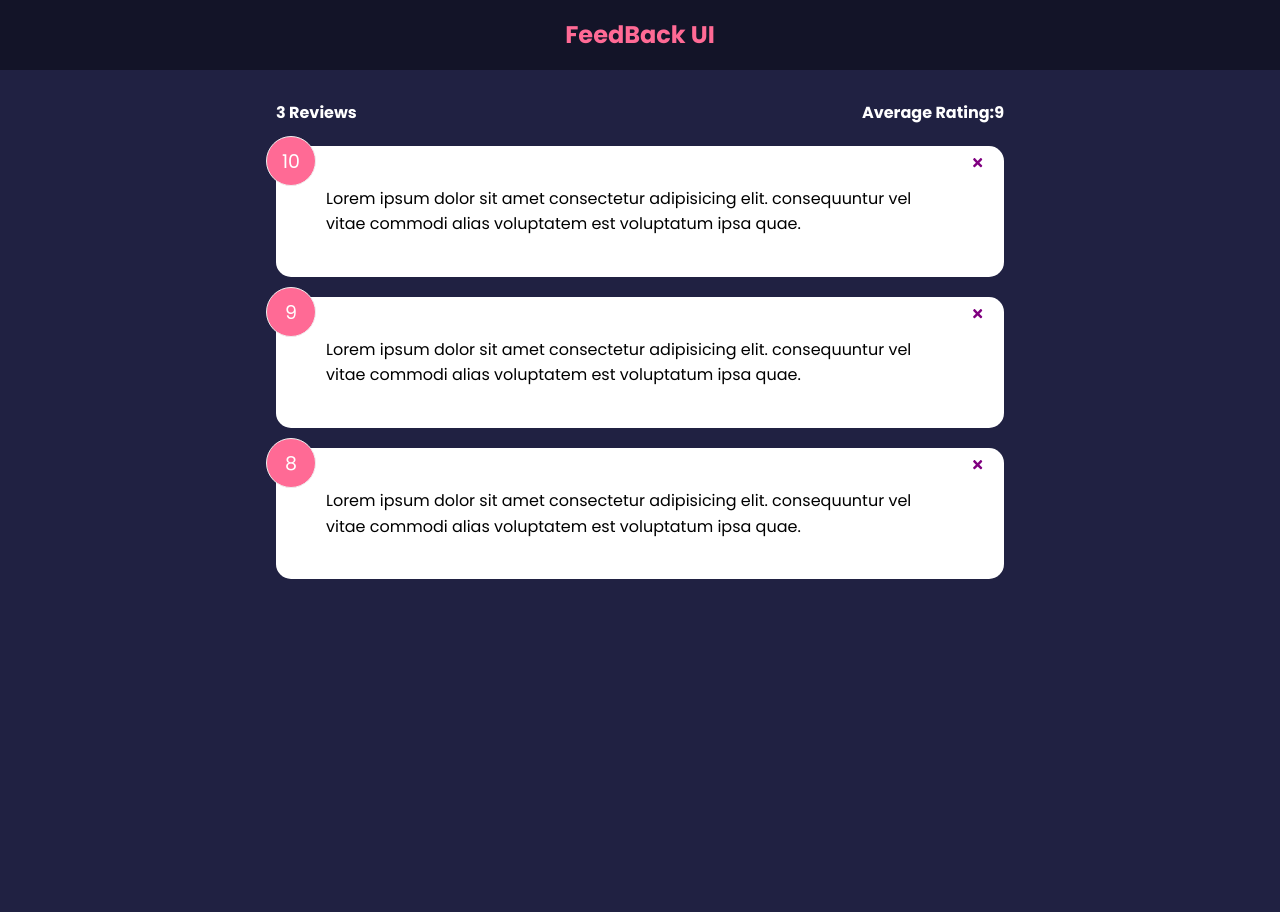
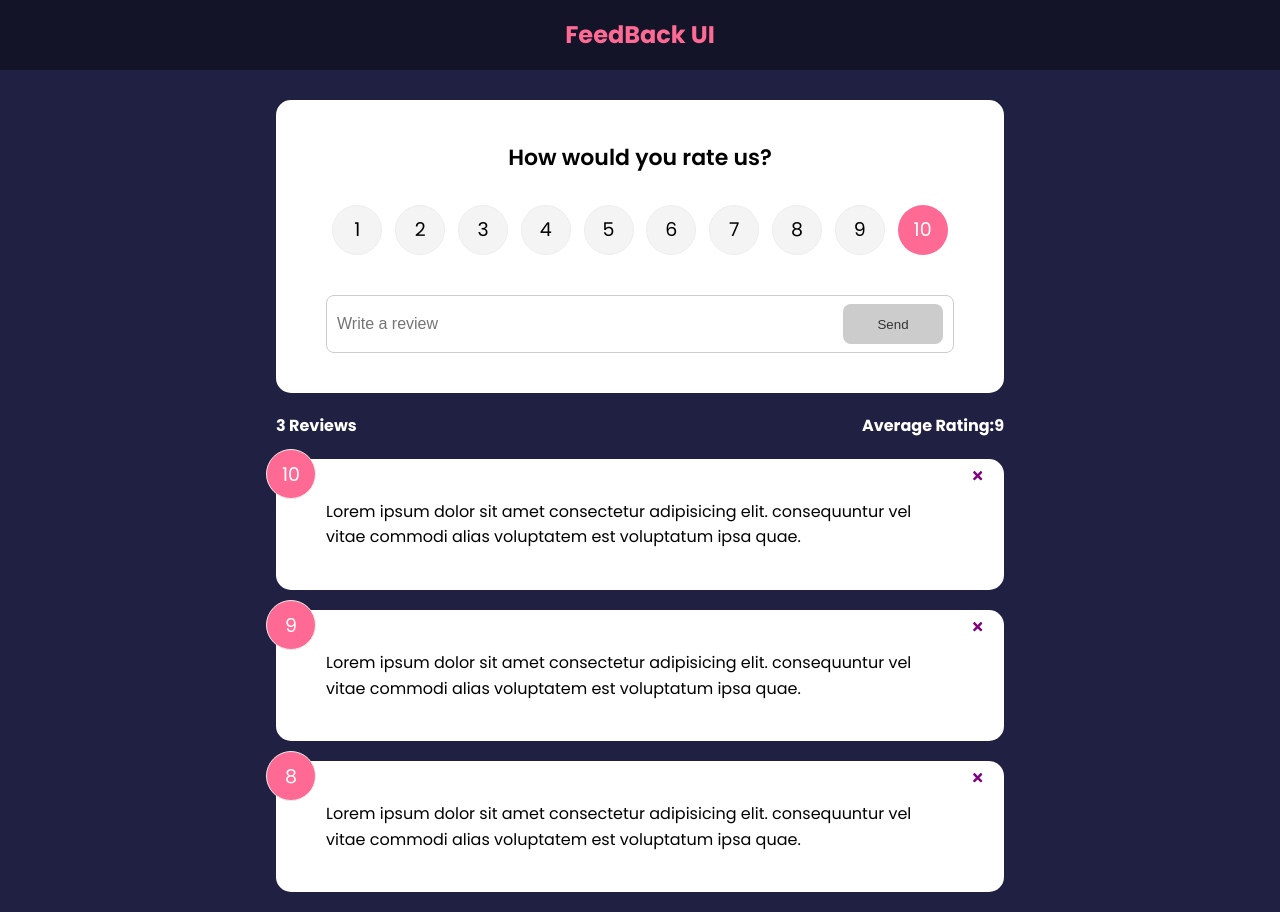
Before and after one commit to nhokluss/20127579_05_BTLT, a React (Create React App) app: page / in a window 1280 px wide. Before the commit the page ends 800 px from the top, so only its background shows below. Built offline with nearby package versions, Linux system fonts and the light colour scheme.

Commit message:
Form submit feedback

```diff
--- a/package.json
+++ b/package.json
@@ -10,6 +10,7 @@
     "react-dom": "^18.2.0",
     "react-icons": "^4.4.0",
     "react-scripts": "^2.1.3",
+    "uuid": "^8.3.2",
     "web-vitals": "^2.1.4"
   },
   "scripts": {
--- a/src/App.js
+++ b/src/App.js
@@ -1,13 +1,18 @@
 import {useState} from 'react'
+import {v4 as uuidv4} from 'uuid'
 import Header from "./components/Header"
 import FeedbackList from "./components/FeedbackList"
 import FeedbackData from './data/FeedbackData';
 import Card from './components/shared/Card';
 import FeedbackStats from './components/FeedbackStats';
 import React from 'react';
+import FeedbackForm from './components/FeedbackForm';
 function App()
 {
     const [feedback, setFeedback] = useState(FeedbackData);
+    const addFeedback=(newFeedback)=>{newFeedback.id=uuidv4()
+        setFeedback([newFeedback,...feedback])
+    }
     const deleteFeedback=(id)=>{
         if(window.confirm("Are you sure you want to delete this feedback?")){
             setFeedback(feedback.filter((item)=>item.id!==id)
@@ -17,6 +22,7 @@
         <>
         <Header />
         <div className="container">
+            <FeedbackForm handleAdd={addFeedback}/>
             <FeedbackStats feedback={feedback}/>
             <FeedbackList
              feedback={feedback}
--- /dev/null
+++ b/src/components/FeedbackForm.jsx
@@ -0,0 +1,58 @@
+import React from 'react'
+import Card from './shared/Card'
+import {useState} from 'react'
+import Button from './shared/Button'
+import Rating from './Rating'
+function FeedbackForm({handleAdd}) {
+    const [text,setText]=useState('')
+    const [rating,setRating]=useState('10')
+    const [btnDisabled,setBtnDisabled]=useState('true')
+    const [message,setMessage]=useState('')
+    const handleTextChange=(e)=>{
+        if(text ==='')
+        {
+          setBtnDisabled(true)
+          setMessage(null)
+        } else if(text !==''&&text.trim().length<=10)
+        {
+           setMessage('Text must be at least 10 character')
+           setBtnDisabled(true)
+        }
+        else{
+          setMessage(null)
+          setBtnDisabled(false)
+        }
+        setText(e.target.value)
+    }
+    const handleSubmit=(e)=>{e.preventDefault()
+      if(text.trim().length>10)
+      {
+const newFeedback={
+  text,
+  rating
+}
+    handleAdd(newFeedback)
+    setText('')
+      }
+    }
+  return (
+    <Card>
+       <form onSubmit={handleSubmit}>
+        <h2>How would you rate us? </h2>
+
+      <Rating select={(rating)=>setRating(rating)}/>
+
+        <div className="input-group">
+            <input onChange={handleTextChange} type="text"placeholder='Write a review'
+            value={text}
+            />
+            <Button type='submit' isDisabled ={btnDisabled} >Send</Button>
+        </div>
+
+        {message&&<div className='message'>{message}</div>}
+       </form>
+    </Card>
+  )
+}
+
+export default FeedbackForm
--- /dev/null
+++ b/src/components/Rating.jsx
@@ -0,0 +1,108 @@
+import {useState}from'react'
+import React from 'react'
+
+function Rating({select}) {
+    const [selected,setSelected]=useState(10)
+    const handleChange = (e) => {
+        select(+e.currentTarget.value)
+        setSelected(+e.currentTarget.value)
+      }
+
+  return (
+    <ul className='rating'>
+        <li>
+            <input
+            type='radio'
+            id='num1'
+            value='1'
+            onChange={handleChange}
+            checked={selected===1}/>
+            <label htmlFor='num1'>1</label>
+        </li>
+        <li>
+            <input
+            type='radio'
+            id='num2'
+            value='2'
+            onChange={handleChange}
+            checked={selected===2}/>
+            <label htmlFor='num2'>2</label>
+        </li>
+        <li>
+            <input
+            type='radio'
+            id='num3'
+            value='3'
+            onChange={handleChange}
+            checked={selected===3}/>
+            <label htmlFor='num3'>3</label>
+        </li>
+        <li>
+            <input
+            type='radio'
+            id='num4'
+            value='4'
+            onChange={handleChange}
+            checked={selected===4}/>
+            <label htmlFor='num4'>4</label>
+        </li>
+        <li>
+            <input
+            type='radio'
+            id='num5'
+            value='5'
+            onChange={handleChange}
+            checked={selected===5}/>
+            <label htmlFor='num5'>5</label>
+        </li>
+        <li>
+            <input
+            type='radio'
+            id='num6'
+            value='6'
+            onChange={handleChange}
+            checked={selected===6}/>
+            <label htmlFor='num6'>6</label>
+        </li>
+        <li>
+            <input
+            type='radio'
+            id='num7'
+            value='7'
+            onChange={handleChange}
+            checked={selected===7}/>
+            <label htmlFor='num7'>7</label>
+        </li>
+        <li>
+            <input
+            type='radio'
+            id='num8'
+            value='8'
+            onChange={handleChange}
+            checked={selected===8}/>
+            <label htmlFor='num8'>8</label>
+        </li>
+        <li>
+            <input
+            type='radio'
+            id='num9'
+            value='9'
+            onChange={handleChange}
+            checked={selected===9}/>
+            <label htmlFor='num9'>9</label>
+        </li>
+        <li>
+            <input
+            type='radio'
+            id='num10'
+            value='10'
+            onChange={handleChange}
+            checked={selected===10}/>
+            <label htmlFor='num10'>10</label>
+        </li>
+    </ul>
+
+  )
+}
+
+export default Rating
--- /dev/null
+++ b/src/components/shared/Button.jsx
@@ -0,0 +1,24 @@
+import React from 'react'
+import PropTypes from 'prop-types';
+function Button({ children, version, type, isDisabled }) {
+  return (
+    <button type={type} disabled={isDisabled} className={`btn btn-${version}`}>
+      {children}
+    </button>
+  )
+}
+
+Button.defaultProps = {
+  version: 'primary',
+  type: 'button',
+  isDisabled: false,
+}
+
+Button.propTypes = {
+  children: PropTypes.node.isRequired,
+  version: PropTypes.string,
+  type: PropTypes.string,
+  isDisabled: PropTypes.bool,
+}
+
+export default Button
```
Also changed, not shown: 1 other file (tests, documents, lock files or other folders).
